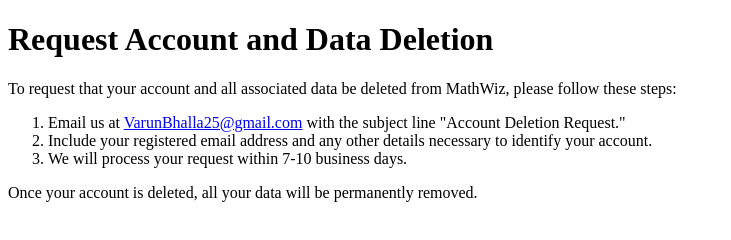
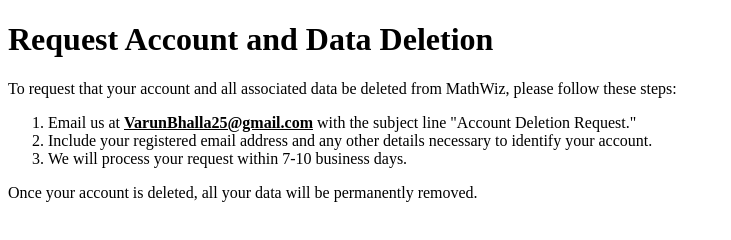
Before and after one commit to janhavikarande07/Account-Delete, a plain HTML site: page index.html in a window 1280 px wide. Shown: the whole page, without its empty margins (0-731 px from the left). Drawn offline with Linux system fonts and the light colour scheme.

Commit message:
Update index.html

```diff
--- a/index.html
+++ b/index.html
@@ -9,7 +9,7 @@
     <h1>Request Account and Data Deletion</h1>
     <p>To request that your account and all associated data be deleted from MathWiz, please follow these steps:</p>
     <ol>
-        <li>Email us at <a href="#">VarunBhalla25@gmail.com</a> with the subject line "Account Deletion Request."</li>
+        <li>Email us at <a href="#" style="font-weight : 700; color : black;">VarunBhalla25@gmail.com</a> with the subject line "Account Deletion Request."</li>
         <li>Include your registered email address and any other details necessary to identify your account.</li>
         <li>We will process your request within 7-10 business days.</li>
     </ol>
```
